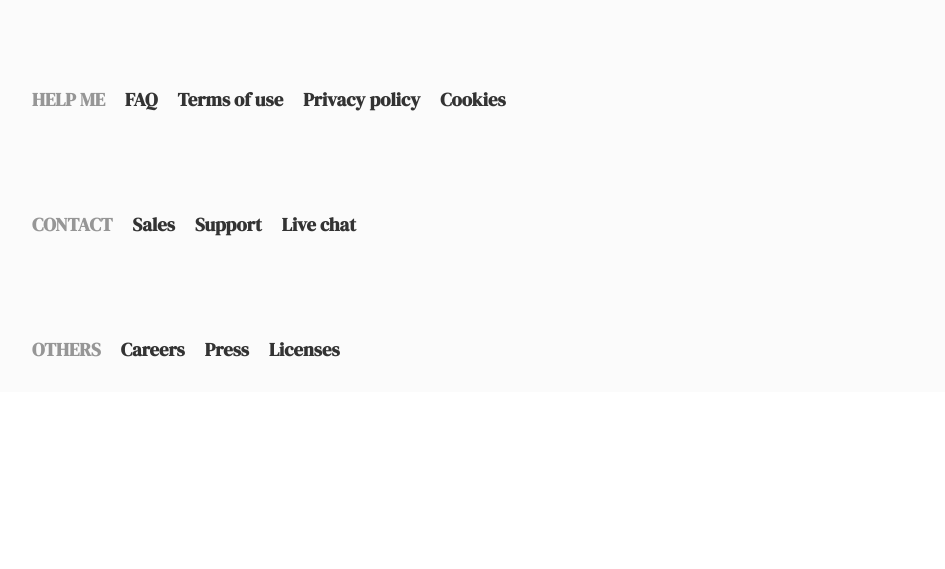
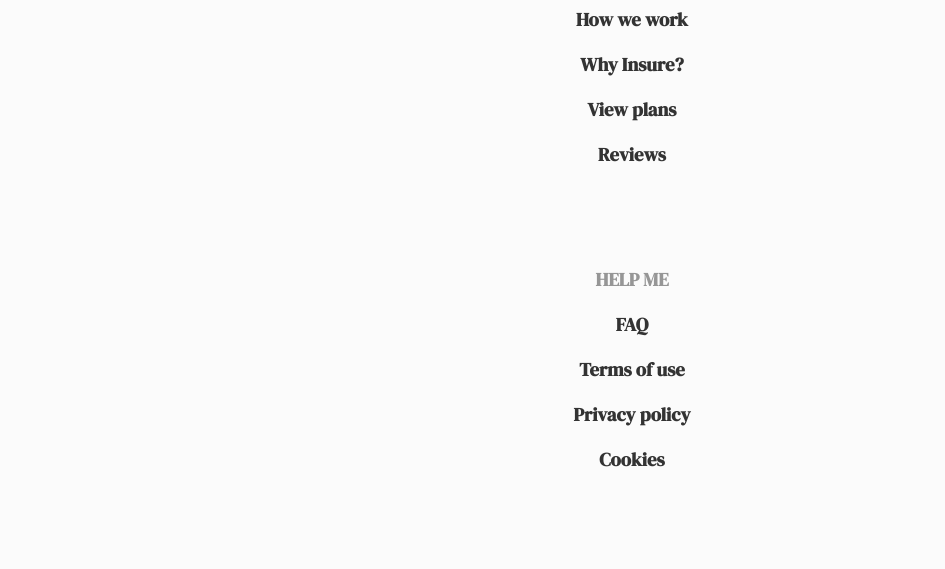
Before and after one commit to DarkXerXerS/side_hust, a plain HTML site: page index.html in a window 1280 px wide. Shown: the part 2367-2936 px from the top of the page, without its empty margins (8-953 px from the left). Before the commit the page ends 2799 px from the top, so only its background shows below. Drawn offline with Linux system fonts and the light colour scheme.

Commit message:
Revert "."
This reverts commit 90d6cb50b302a5ab3a1f88ff728c592aab771da2.

```diff
--- a/style.css
+++ b/style.css
@@ -536,11 +536,4 @@ img[src*="right-mobile"] {
 }
 
 
-.footer-container {
-  display: flex;
-
 }
-
-
-
-}
```
